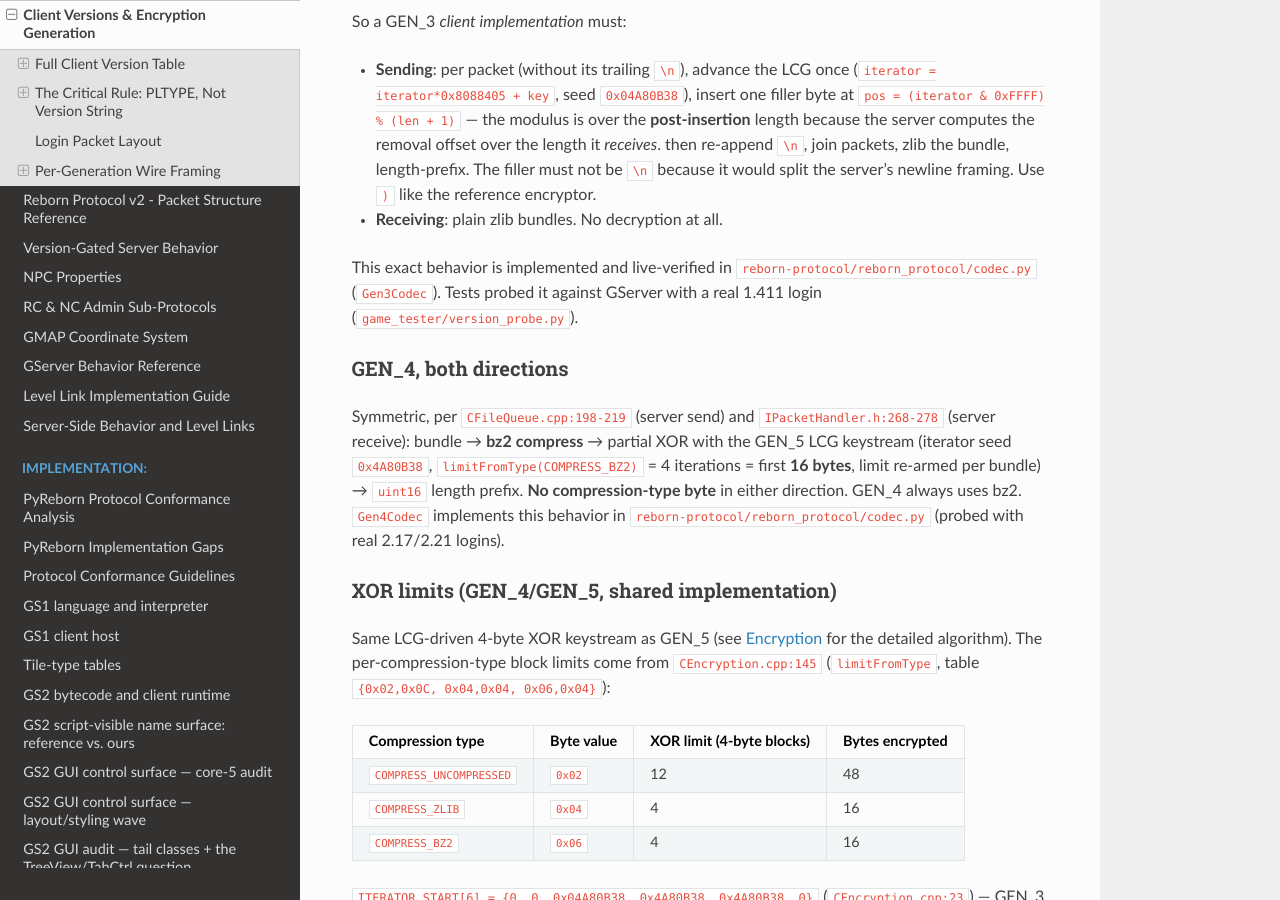
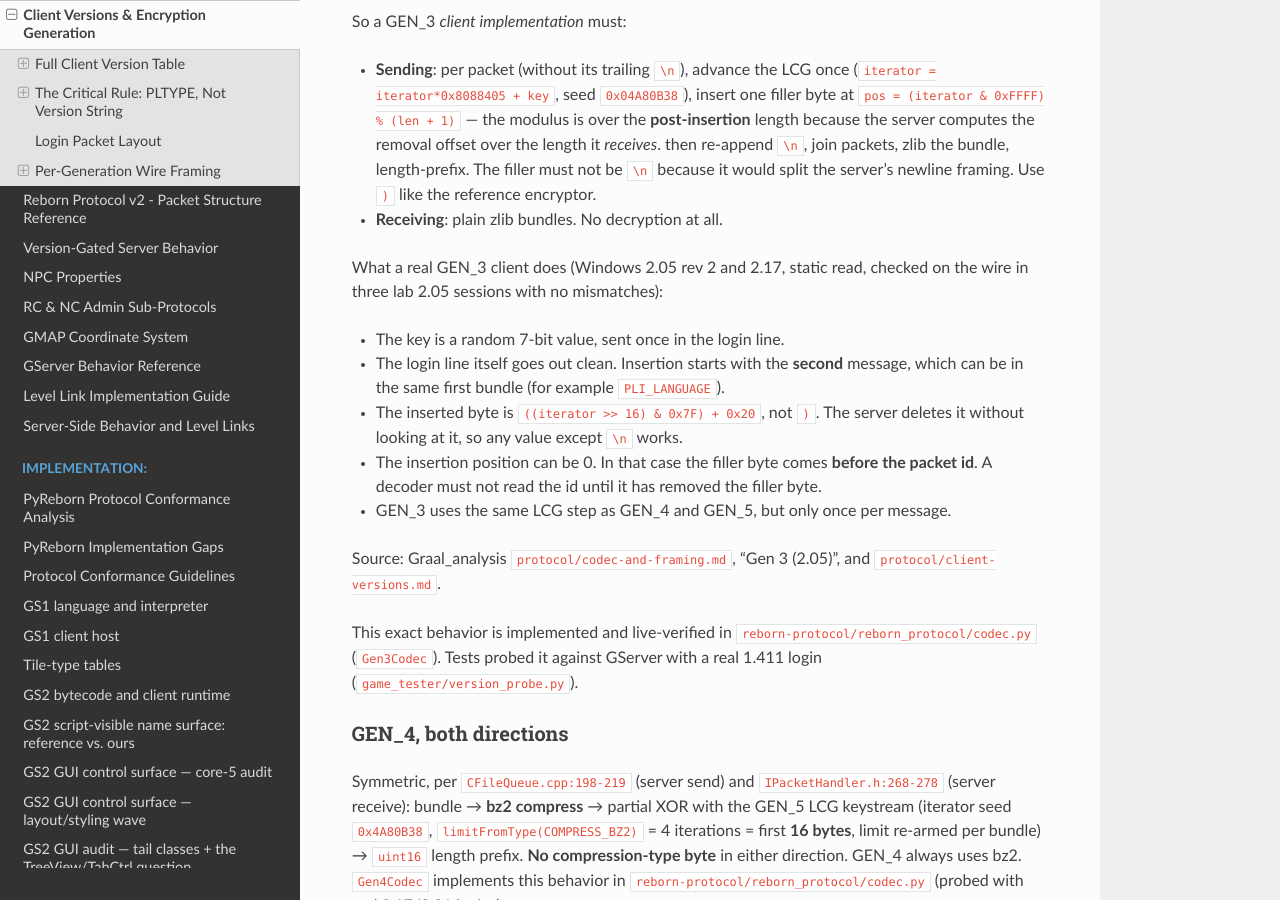
Before and after one commit to hosler/reborn-protocol-docs, a Sphinx documentation site: the page built from docs/protocol/versions-encryption.md, in a window 1280 px wide and 900 px high, scrolled down 8209 px. Built offline with Sphinx 7.4.7 and the Read the Docs theme 3.1.0, drawn with Linux system fonts in a browser that asks for light colours.

Commit message:
GEN_3: what the original 2.05 and 2.17 clients send
Adds the real client filler byte, the clean login line, and that the
filler can come before the packet id. Checked on the wire against three
lab 2.05 sessions.

Co-Authored-By: Claude Opus 5.5 <noreply@anthropic.com>
Claude-Session: https://claude.ai/code/session_01UG2SqjaqQT1odsYRASRQct

```diff
--- a/docs/protocol/versions-encryption.md
+++ b/docs/protocol/versions-encryption.md
@@ -323,6 +323,23 @@ So a GEN_3 *client implementation* must:
   encryptor.
 - **Receiving**: plain zlib bundles. No decryption at all.
 
+What a real GEN_3 client does (Windows 2.05 rev 2 and 2.17, static read, checked on the
+wire in three lab 2.05 sessions with no mismatches):
+
+- The key is a random 7-bit value, sent once in the login line.
+- The login line itself goes out clean. Insertion starts with the **second** message,
+  which can be in the same first bundle (for example `PLI_LANGUAGE`).
+- The inserted byte is `((iterator >> 16) & 0x7F) + 0x20`, not `)`. The server deletes it
+  without looking at it, so any value except `\n` works.
+- The insertion position can be 0. In that case the filler byte comes **before the packet
+  id**. A decoder must not read the id until it has removed the filler byte.
+- GEN_3 uses the same LCG step as GEN_4 and GEN_5, but only once per message.
+
+Source: Graal_analysis
+[`protocol/codec-and-framing.md`](https://github.com/squirelworks/Graal_analysis/blob/main/protocol/codec-and-framing.md),
+"Gen 3 (2.05)", and
+[`protocol/client-versions.md`](https://github.com/squirelworks/Graal_analysis/blob/main/protocol/client-versions.md).
+
 This exact behavior is implemented and live-verified in
 `reborn-protocol/reborn_protocol/codec.py` (`Gen3Codec`). Tests probed it against GServer with a
 real 1.411 login (`game_tester/version_probe.py`).
```
